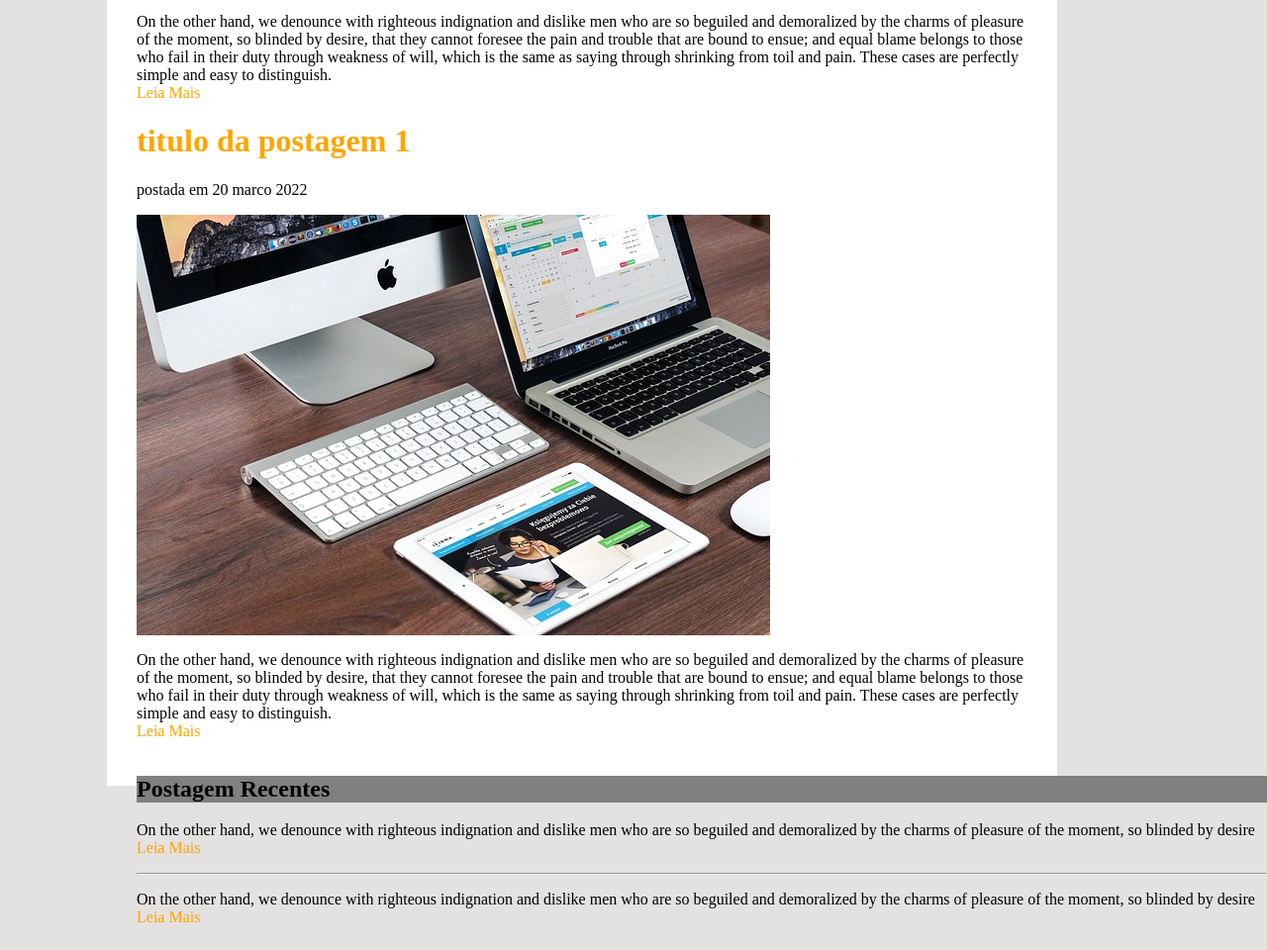
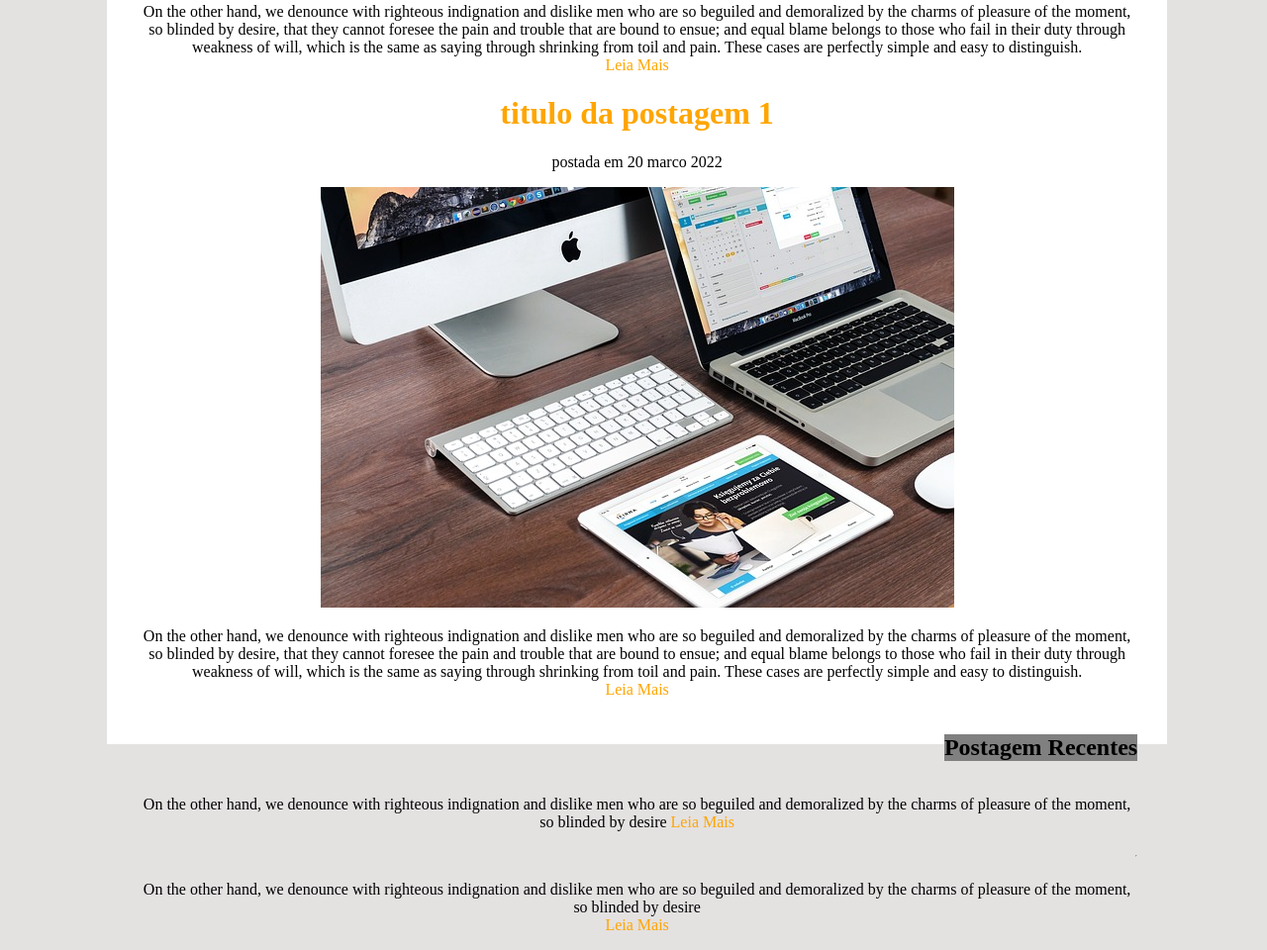
Before and after one commit to jeffjunckes/HTMLCSS, a plain HTML site: page web2.0/projeto Tec Blog Meu/index.html in a window 1280 px wide. Shown: the part 1340-2300 px from the top of the page at 99% size. Drawn offline with Linux system fonts and the light colour scheme.

Commit message:
22-06
ajustes na minha pagina HTML Tecblog parte 1

```diff
--- a/web2.0/projeto Tec Blog Meu/css/estilo.css
+++ b/web2.0/projeto Tec Blog Meu/css/estilo.css
@@ -47,17 +47,19 @@ body{
 
 
 }
-.divMain{
+.divMain1{
+	float: left;
+
 
 }
-.floates{
-	float: left ;
-}
+
+/*
 .clear{
 	clear: both;
-}
+}*/
 #maincategoria{
-	width: 900px;
+	width: 80%;
+	text-align: center;
 	margin-right: 100px;
 	margin-left: 100px ;
 	background: white;
@@ -71,9 +73,9 @@ body{
 #postagemRecente{
 	background: gray;
 }
-.divmain2{
+.direita{
 
 	width: 30;
 	height: 30;
-	position: absolute;
+	float: right;
 }
--- a/web2.0/projeto Tec Blog Meu/index.html
+++ b/web2.0/projeto Tec Blog Meu/index.html
@@ -49,19 +49,22 @@
 
 					<p>On the other hand, we denounce with righteous indignation and dislike men who are so beguiled and demoralized by the charms of pleasure of the moment, so blinded by desire, that they cannot foresee the pain and trouble that are bound to ensue; and equal blame belongs to those who fail in their duty through weakness of will, which is the same as saying through shrinking from toil and pain. These cases are perfectly simple and easy to distinguish.<br><a class="linkMain" href="">Leia Mais</a></p>
 
+
+				<h2 class= "direita"id="postagemRecente">Postagem Recentes</h2>
+				<p class= "direita">On the other hand, we denounce with righteous indignation and dislike men who are so beguiled and demoralized by the charms of pleasure of the moment, so blinded by desire <a class="linkMain" href="">Leia Mais</a>
+				</p>
+				<hr class= "direita">
+				<p class= "direita">
+					On the other hand, we denounce with righteous indignation and dislike men who are so beguiled and demoralized by the charms of pleasure of the moment, so blinded by desire<br><a class="linkMain" href="">Leia Mais</a>
+				</p>
+
 				</div>
 
 			</div><!--fim div main1-->
-			<div class="divmain2">
-				<h2 id="postagemRecente">Postagem Recentes</h2>
-				<p>On the other hand, we denounce with righteous indignation and dislike men who are so beguiled and demoralized by the charms of pleasure of the moment, so blinded by desire <a class="linkMain" href="">Leia Mais</a>
-				</p>
-				<hr>
-				<p>
-					On the other hand, we denounce with righteous indignation and dislike men who are so beguiled and demoralized by the charms of pleasure of the moment, so blinded by desire<br><a class="linkMain" href="">Leia Mais</a>
-				</p>
 
-			</div>
+
+
+
 
 		<div>
 
```
